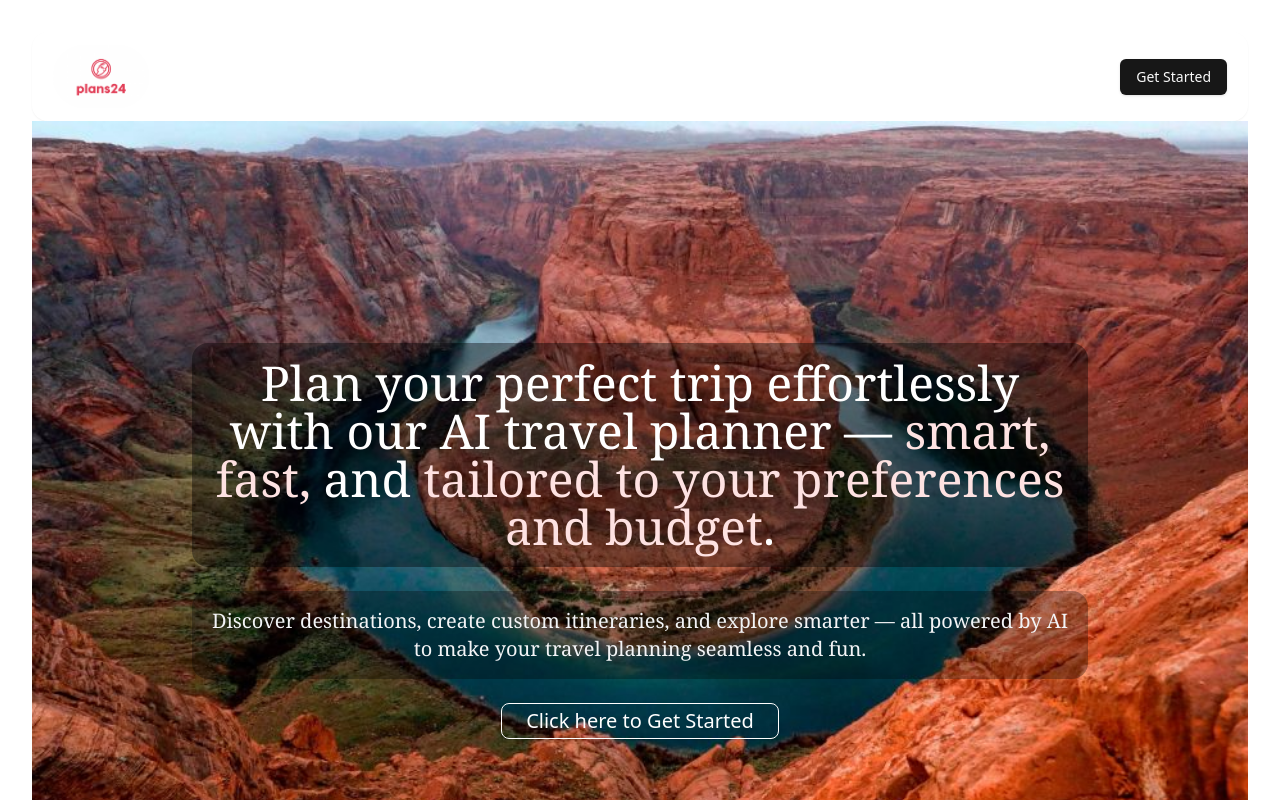
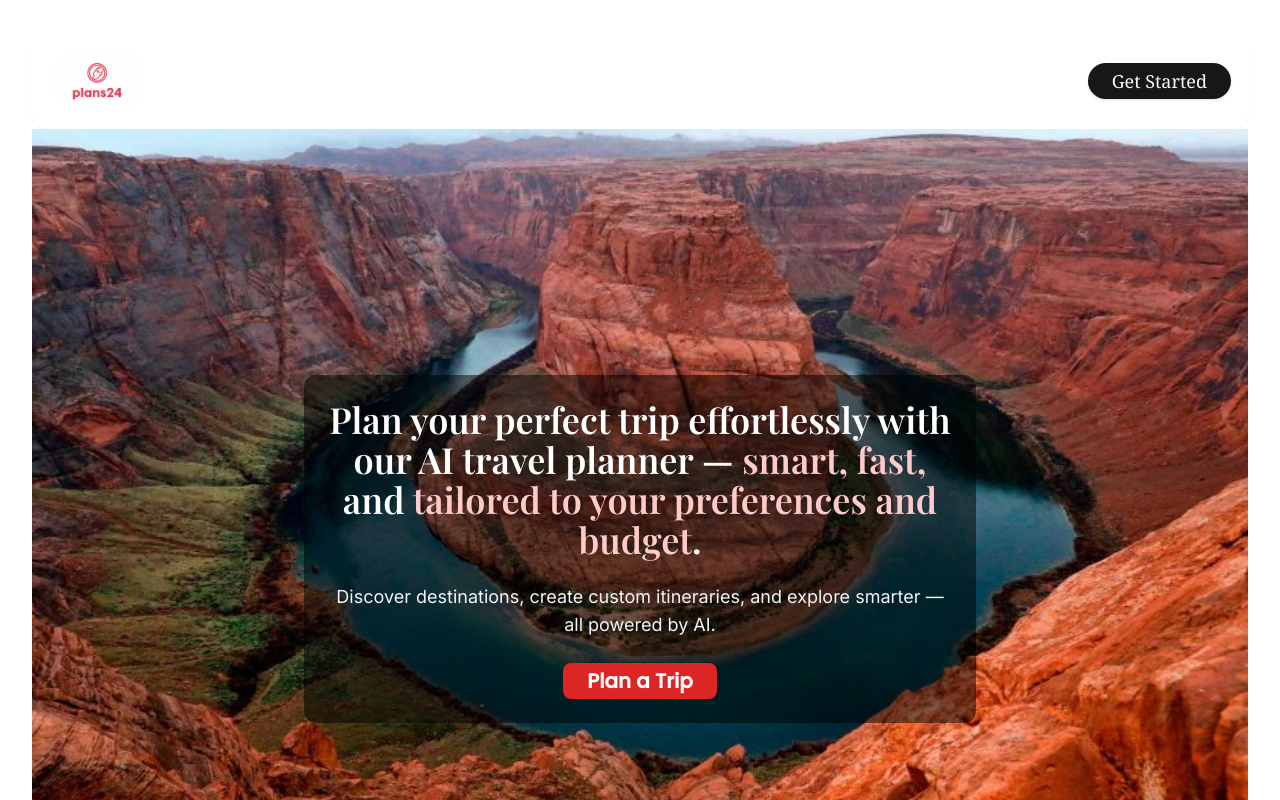
Before and after one commit to Abhinav1730/Plans24, a React (Vite) app: page / in a window 1280 px wide. Shown: the top 800 px of the page. Built offline with nearby package versions, Linux system fonts and the light colour scheme; no server answers.

Commit message:
Adding the fonts to make UI attractive and fixing some bugs.

```diff
--- a/index.html
+++ b/index.html
@@ -3,6 +3,7 @@
   <head>
     <meta charset="UTF-8" />
     <link rel="icon" type="image/svg+xml" href="/public/logo-plans24.png" />
+    <link href="https://fonts.googleapis.com/css2?family=Playfair+Display:wght@600&family=Poppins:wght@500&family=Inter:wght@400&display=swap" rel="stylesheet">
     <meta name="viewport" content="width=device-width, initial-scale=1.0" />
     <title>Plans24</title>
   </head>
--- a/src/components/usage/Header.jsx
+++ b/src/components/usage/Header.jsx
@@ -11,11 +11,11 @@ import {
   DialogContent,
   DialogDescription,
   DialogHeader,
+  DialogTitle,
 } from "../ui/dialog";
 import { useGoogleLogin } from "@react-oauth/google";
 import axios from "axios";
 import { FcGoogle } from "react-icons/fc";
-import { CiCirclePlus } from "react-icons/ci";
 
 function Header() {
   const user = JSON.parse(localStorage.getItem("user"));
@@ -52,83 +52,89 @@ function Header() {
   };
 
   return (
-    <div className="p-3 shadow-sm flex flex-col sm:flex-row justify-between items-center gap-4 px-5 bg-inherit border rounded-2xl border-white">
-      <img src="/logo-plans24.png" className="w-24 rounded-full" alt="Logo" />
+    <header className="p-4 bg-inherit border rounded-2xl border-white shadow-sm">
+      <div className="max-w-7xl mx-auto flex items-center justify-between flex-wrap gap-4">
+        <img
+          src="/logo-plans24.png"
+          alt="Logo"
+          className="w-24 rounded-full mx-auto sm:mx-0"
+        />
 
-      <div className="flex flex-wrap items-center justify-center gap-3 sm:gap-5">
+        {/* Spacer to push profile dropdown right */}
+        <div className="flex-1"></div>
+
+        {/* Right side: if logged in, profile ic + dropdown; else Get Started */}
         {user ? (
-          <>
-            <a href="/create-trip">
-              <Button
-                varient="outline"
-                className="rounded-full bg-white border border-red-600 text-red-600 hover:bg-white"
-              >
-                New Trip <CiCirclePlus />
-              </Button>
-            </a>
-
-            <a href="/my-trips">
-              <Button
-                varient="outline"
-                className="rounded-full bg-white border border-red-600 text-red-600 hover:bg-white"
-              >
-                My Trips
-              </Button>
-            </a>
-
           <Popover>
             <PopoverTrigger>
               <img
-                  src={user?.picture}
+                src={user.picture}
                 alt="User profile"
-                  className="h-10 w-10 sm:h-11 sm:w-11 md:h-[45px] md:w-[45px] rounded-full object-cover border border-gray-300"
+                className="h-11 w-11 rounded-full object-cover border border-gray-300 cursor-pointer"
               />
             </PopoverTrigger>
-              <PopoverContent>
-                <h2
-                  className="cursor-pointer text-red-500 font-semibold"
+            <PopoverContent className="min-w-[160px] p-2 rounded-lg shadow-lg bg-white">
+              <a
+                href="/create-trip"
+                className="block px-4 py-2 rounded hover:bg-red-100 text-red-600 font-semibold cursor-pointer"
+              >
+                New Trip 📍
+              </a>
+              <a
+                href="/my-trips"
+                className="block px-4 py-2 rounded hover:bg-red-100 text-red-600 font-semibold cursor-pointer"
+              >
+                My Trips
+              </a>
+              <hr className="my-2 border-gray-300" />
+              <button
                 onClick={() => {
                   googleLogout();
                   localStorage.clear();
                   window.location.reload();
                 }}
+                className="w-full text-left px-4 py-2 rounded hover:bg-red-100 text-red-600 font-semibold cursor-pointer"
               >
                 Log Out
-                </h2>
+              </button>
             </PopoverContent>
           </Popover>
-          </>
         ) : (
-          <Button onClick={() => setOpenDialogueForLogin(true)}>
+          <Button
+            onClick={() => setOpenDialogueForLogin(true)}
+            className="font-serif text-lg px-6 py-2 rounded-full"
+          >
             Get Started
           </Button>
         )}
       </div>
-
       <Dialog open={openDialogForLogin} onOpenChange={setOpenDialogueForLogin}>
         <DialogContent>
           <DialogHeader>
-            <DialogDescription className="text-center">
             <img
               className="w-24 rounded-full mx-auto"
               src="/logo-plans24.png"
               alt="App Logo"
             />
-              <h2 className="font-bold text-lg font-serif mt-7">
+
+            <DialogTitle className="font-serif text-2xl mt-7 text-center">
               Sign In With Google
-              </h2>
-              <p>Sign into Plans24 using secure Google Authentication</p>
+            </DialogTitle>
+
+            <DialogDescription className="font-serif text-base text-gray-600 text-center mb-6">
+              Sign into Plans24 using secure Google Authentication
+            </DialogDescription>
+
             <Button
               onClick={loginWithGoogle}
-                className="w-full mt-5 font-serif flex items-center justify-center gap-2"
+              className="w-full font-serif flex items-center justify-center gap-2 text-lg"
             >
               <FcGoogle className="h-7 w-7" /> Sign In
             </Button>
-            </DialogDescription>
           </DialogHeader>
         </DialogContent>
       </Dialog>
-    </div>
+    </header>
   );
 }
 
--- a/src/components/usage/Hero.jsx
+++ b/src/components/usage/Hero.jsx
@@ -5,28 +5,23 @@ import { Link } from "react-router-dom";
 function Hero() {
   return (
     <div
-      className="w-full min-h-screen bg-cover bg-center flex flex-col items-center justify-center px-4 sm:px-8 md:px-16 lg:px-32 text-white text-center"
+      className="w-full min-h-screen bg-cover bg-center flex flex-col items-center justify-center px-4 sm:px-6 text-white text-center"
       style={{ backgroundImage: "url('/place-1.jpg')" }}
     >
-      <div className="flex flex-col items-center gap-6 max-w-4xl">
-        <h1 className="text-2xl sm:text-3xl md:text-4xl lg:text-5xl font-serif mt-10 bg-black/40 p-4 rounded-2xl">
+      <div className="flex flex-col items-center gap-6 max-w-2xl mt-10 bg-black/50 p-6 rounded-xl">
+        <h1 className="text-2xl sm:text-3xl md:text-4xl font-headline leading-tight">
           Plan your perfect trip effortlessly with our AI travel planner —{" "}
-          <span className="text-red-100 font-serif">smart, fast, </span>
-          and{" "}
-          <span className="text-red-100 font-serif">
-            tailored to your preferences and budget
-          </span>
-          .
+          <span className="text-red-200">smart, fast,</span> and{" "}
+          <span className="text-red-200">tailored to your preferences and budget</span>.
         </h1>
 
-        <p className="text-base sm:text-lg md:text-xl bg-black/30 p-4 rounded-2xl font-serif text-gray-100">
-          Discover destinations, create custom itineraries, and explore smarter
-          — all powered by AI to make your travel planning seamless and fun.
+        <p className="text-base sm:text-lg font-body text-gray-100">
+          Discover destinations, create custom itineraries, and explore smarter — all powered by AI.
         </p>
 
-        <Link to={"/create-trip"}>
-          <Button className="bg-transparent text-white border border-white hover:border-red-500 text-lg sm:text-xl px-6 py-3 rounded-lg transition">
-            Click here to Get Started
+        <Link to="/create-trip" className="w-full sm:w-auto">
+          <Button className="w-full sm:w-auto bg-red-600 hover:bg-red-700 text-white text-lg sm:text-xl px-6 py-4 rounded-lg transition font-button font-semibold">
+            Plan a Trip
           </Button>
         </Link>
       </div>
--- a/tailwind.config.js
+++ b/tailwind.config.js
@@ -1,84 +1,86 @@
-import animate from 'tailwindcss-animate';
+import animate from "tailwindcss-animate";
 
 /** @type {import('tailwindcss').Config} */
 export default {
-    darkMode: ['class'],
-    content: [
-    './index.html',
-    './src/**/*.{js,ts,jsx,tsx}',
-  ],
+  darkMode: ["class"],
+  content: ["./index.html", "./src/**/*.{js,ts,jsx,tsx}"],
   theme: {
     extend: {
+      fontFamily: {
+        headline: ['"Playfair Display"', "serif"],
+        body: ["Inter", "sans-serif"],
+        button: ["Poppins", "sans-serif"],
+      },
       animation: {
-  			accordionDown: 'accordion-down 0.2s ease-out',
-  			accordionUp: 'accordion-up 0.2s ease-out'
+        accordionDown: "accordion-down 0.2s ease-out",
+        accordionUp: "accordion-up 0.2s ease-out",
       },
       keyframes: {
-  			'accordion-down': {
+        "accordion-down": {
           from: {
-  					height: '0'
+            height: "0",
           },
           to: {
-  					height: 'var(--radix-accordion-content-height)'
-  				}
+            height: "var(--radix-accordion-content-height)",
           },
-  			'accordion-up': {
+        },
+        "accordion-up": {
           from: {
-  					height: 'var(--radix-accordion-content-height)'
+            height: "var(--radix-accordion-content-height)",
           },
           to: {
-  					height: '0'
-  				}
-  			}
+            height: "0",
+          },
+        },
       },
       borderRadius: {
-  			lg: 'var(--radius)',
-  			md: 'calc(var(--radius) - 2px)',
-  			sm: 'calc(var(--radius) - 4px)'
+        lg: "var(--radius)",
+        md: "calc(var(--radius) - 2px)",
+        sm: "calc(var(--radius) - 4px)",
       },
       colors: {
-  			background: 'hsl(var(--background))',
-  			foreground: 'hsl(var(--foreground))',
+        background: "hsl(var(--background))",
+        foreground: "hsl(var(--foreground))",
         card: {
-  				DEFAULT: 'hsl(var(--card))',
-  				foreground: 'hsl(var(--card-foreground))'
+          DEFAULT: "hsl(var(--card))",
+          foreground: "hsl(var(--card-foreground))",
         },
         popover: {
-  				DEFAULT: 'hsl(var(--popover))',
-  				foreground: 'hsl(var(--popover-foreground))'
+          DEFAULT: "hsl(var(--popover))",
+          foreground: "hsl(var(--popover-foreground))",
         },
         primary: {
-  				DEFAULT: 'hsl(var(--primary))',
-  				foreground: 'hsl(var(--primary-foreground))'
+          DEFAULT: "hsl(var(--primary))",
+          foreground: "hsl(var(--primary-foreground))",
         },
         secondary: {
-  				DEFAULT: 'hsl(var(--secondary))',
-  				foreground: 'hsl(var(--secondary-foreground))'
+          DEFAULT: "hsl(var(--secondary))",
+          foreground: "hsl(var(--secondary-foreground))",
         },
         muted: {
-  				DEFAULT: 'hsl(var(--muted))',
-  				foreground: 'hsl(var(--muted-foreground))'
+          DEFAULT: "hsl(var(--muted))",
+          foreground: "hsl(var(--muted-foreground))",
         },
         accent: {
-  				DEFAULT: 'hsl(var(--accent))',
-  				foreground: 'hsl(var(--accent-foreground))'
+          DEFAULT: "hsl(var(--accent))",
+          foreground: "hsl(var(--accent-foreground))",
         },
         destructive: {
-  				DEFAULT: 'hsl(var(--destructive))',
-  				foreground: 'hsl(var(--destructive-foreground))'
+          DEFAULT: "hsl(var(--destructive))",
+          foreground: "hsl(var(--destructive-foreground))",
         },
-  			border: 'hsl(var(--border))',
-  			input: 'hsl(var(--input))',
-  			ring: 'hsl(var(--ring))',
+        border: "hsl(var(--border))",
+        input: "hsl(var(--input))",
+        ring: "hsl(var(--ring))",
         chart: {
-  				'1': 'hsl(var(--chart-1))',
-  				'2': 'hsl(var(--chart-2))',
-  				'3': 'hsl(var(--chart-3))',
-  				'4': 'hsl(var(--chart-4))',
-  				'5': 'hsl(var(--chart-5))'
-  			}
-  		}
-  	}
+          1: "hsl(var(--chart-1))",
+          2: "hsl(var(--chart-2))",
+          3: "hsl(var(--chart-3))",
+          4: "hsl(var(--chart-4))",
+          5: "hsl(var(--chart-5))",
+        },
+      },
+    },
   },
   plugins: [animate],
 };
```
Lines whose indentation alone changed are shown as unchanged.
